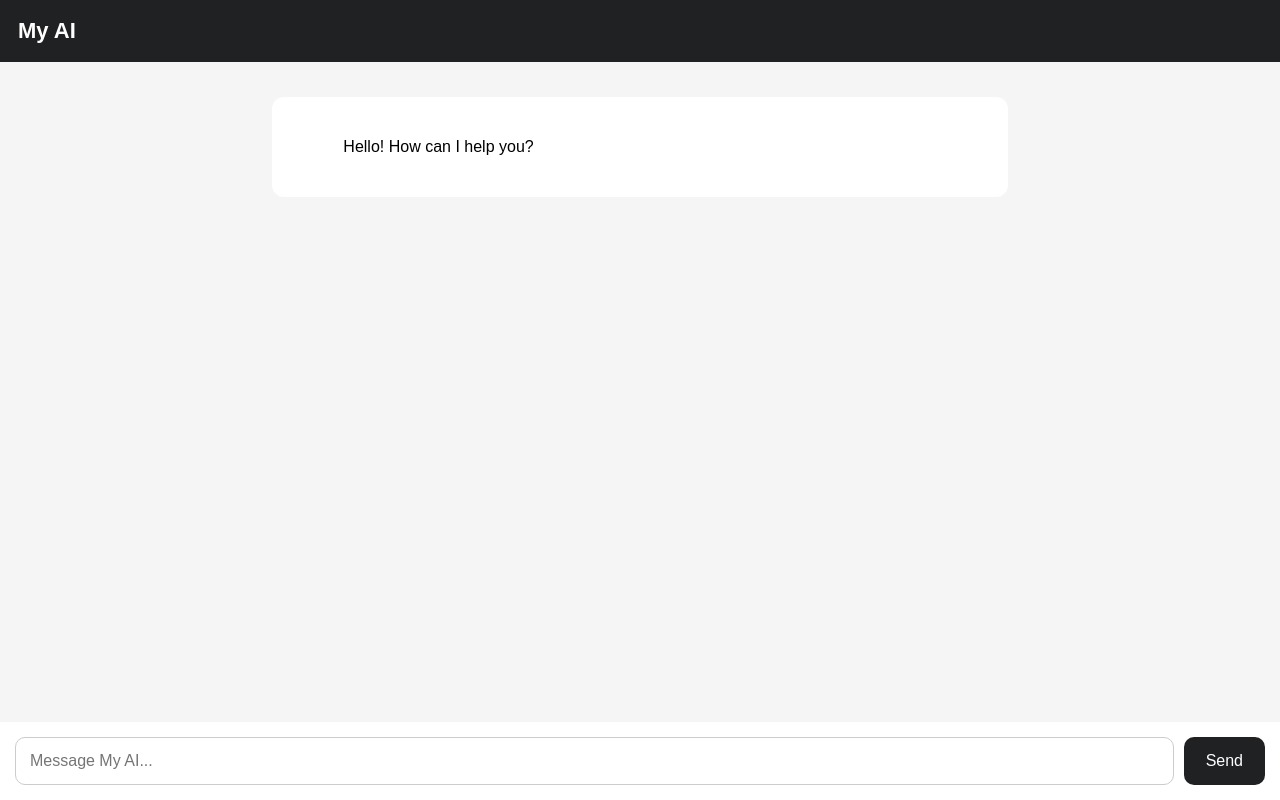
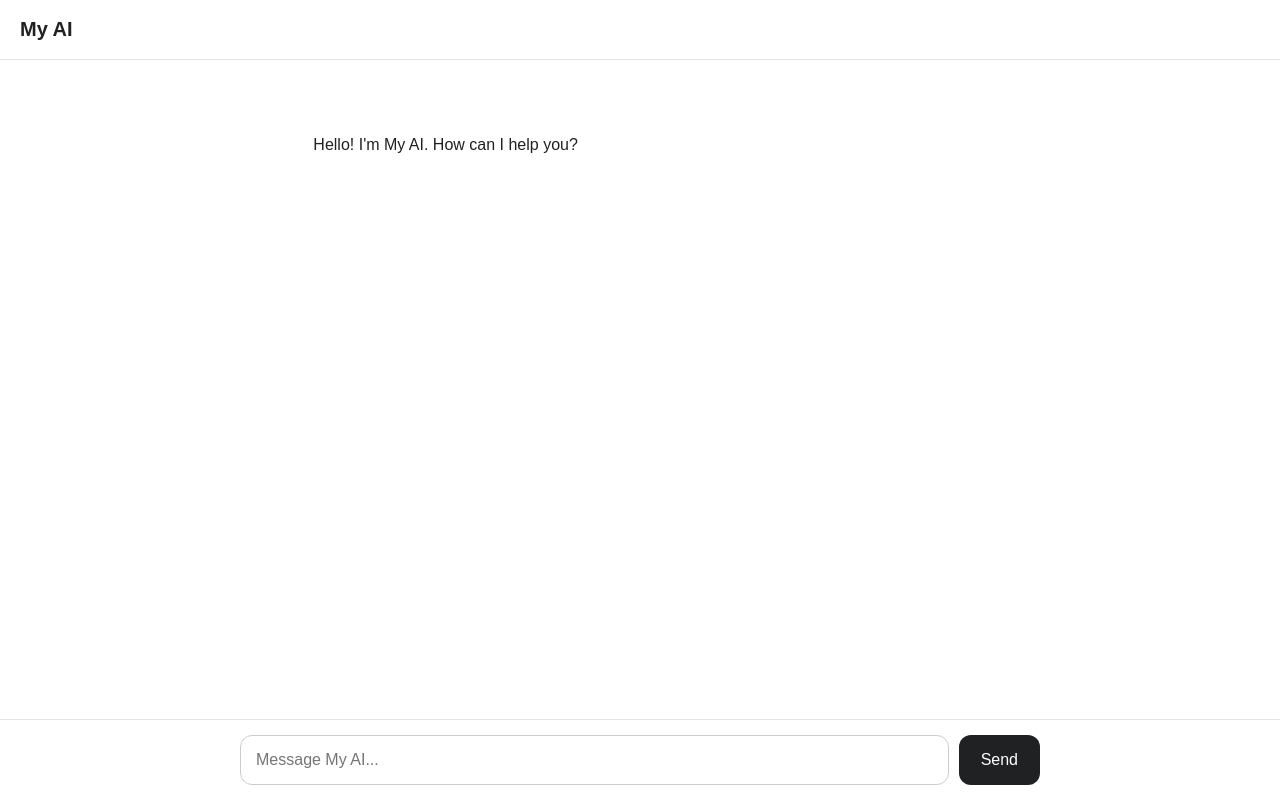
Before and after one commit to saathvikgandam65-del/MyAI, a Flask app: page / in a window 1280 px wide. Run offline with Flask 3, Linux system fonts and the light colour scheme.

Commit message:
Update index.html

```diff
--- a/templates/index.html
+++ b/templates/index.html
@@ -3,72 +3,122 @@
 <head>
     <title>My AI</title>
 
+    <meta name="viewport" content="width=device-width, initial-scale=1.0">
+
     <style>
+        * {
+            box-sizing: border-box;
+        }
+
         body {
             margin: 0;
             font-family: Arial, sans-serif;
-            background: #f5f5f5;
+            background: #ffffff;
+            color: #202123;
         }
 
         .header {
-            background: #202123;
-            color: white;
-            padding: 18px;
-            font-size: 22px;
+            height: 60px;
+            display: flex;
+            align-items: center;
+            padding: 0 20px;
+            border-bottom: 1px solid #e5e5e5;
+            font-size: 20px;
             font-weight: bold;
         }
 
         .chat {
-            height: calc(100vh - 140px);
+            height: calc(100vh - 130px);
             overflow-y: auto;
-            padding: 20px;
-            box-sizing: border-box;
+            padding: 30px 20px 100px;
         }
 
         .message {
-            max-width: 700px;
-            margin: 15px auto;
-            padding: 14px 18px;
+            max-width: 800px;
+            margin: 0 auto 25px;
+            padding: 16px 20px;
             border-radius: 12px;
-            line-height: 1.5;
+            line-height: 1.6;
             white-space: pre-wrap;
         }
 
         .user {
-            background: #d9fdd3;
+            background: #f0f0f0;
         }
 
         .ai {
-            background: white;
+            background: #ffffff;
         }
 
         .input-area {
             position: fixed;
             bottom: 0;
+            left: 0;
             width: 100%;
-            background: white;
-            padding: 15px;
-            box-sizing: border-box;
+            padding: 15px 20px;
+            background: rgba(255, 255, 255, 0.95);
+            border-top: 1px solid #e5e5e5;
+        }
+
+        .input-box {
+            max-width: 800px;
+            margin: auto;
             display: flex;
             gap: 10px;
         }
 
         input {
             flex: 1;
-            padding: 14px;
+            padding: 15px;
             border: 1px solid #ccc;
-            border-radius: 10px;
+            border-radius: 12px;
             font-size: 16px;
+            outline: none;
+        }
+
+        input:focus {
+            border-color: #888;
         }
 
         button {
-            padding: 14px 22px;
+            padding: 15px 22px;
             border: none;
-            border-radius: 10px;
+            border-radius: 12px;
             background: #202123;
             color: white;
             font-size: 16px;
             cursor: pointer;
+        }
+
+        button:hover {
+            opacity: 0.85;
+        }
+
+        .typing {
+            color: #777;
+            font-style: italic;
+        }
+
+        @media (max-width: 600px) {
+            .header {
+                font-size: 18px;
+            }
+
+            .chat {
+                padding: 20px 10px 100px;
+            }
+
+            .message {
+                padding: 13px 15px;
+            }
+
+            .input-area {
+                padding: 10px;
+            }
+
+            button {
+                padding: 14px 18px;
+            }
         }
     </style>
 </head>
@@ -80,12 +130,17 @@
     </div>
 
     <div class="chat" id="chat">
+
         <div class="message ai">
-            Hello! How can I help you?
+            Hello! I'm My AI. How can I help you?
         </div>
+
     </div>
 
     <div class="input-area">
+
+        <div class="input-box">
+
             <input
                 id="message"
                 type="text"
@@ -93,20 +148,30 @@
                 autocomplete="off"
             >
 
-        <button onclick="sendMessage()">Send</button>
+            <button onclick="sendMessage()">
+                Send
+            </button>
+
+        </div>
+
     </div>
 
     <script>
+
         const input = document.getElementById("message");
 
         input.addEventListener("keydown", function(event) {
+
             if (event.key === "Enter") {
                 event.preventDefault();
                 sendMessage();
             }
+
         });
 
+
         async function sendMessage() {
+
             const message = input.value.trim();
 
             if (!message) {
@@ -116,49 +181,83 @@
             const chat = document.getElementById("chat");
 
             chat.innerHTML += `
-                <div class="message user">${message}</div>
+                <div class="message user">${escapeHtml(message)}</div>
             `;
 
             input.value = "";
+
             input.focus();
 
             chat.scrollTop = chat.scrollHeight;
 
+
             const thinking = document.createElement("div");
-            thinking.className = "message ai";
-            thinking.textContent = "Thinking...";
-            thinking.id = "thinking";
+
+            thinking.className = "message ai typing";
+
+            thinking.textContent = "My AI is thinking...";
 
             chat.appendChild(thinking);
+
             chat.scrollTop = chat.scrollHeight;
 
+
             try {
+
                 const response = await fetch("/chat", {
+
                     method: "POST",
+
                     headers: {
                         "Content-Type": "application/json"
                     },
+
                     body: JSON.stringify({
                         message: message
                     })
+
                 });
+
 
                 const data = await response.json();
 
                 thinking.remove();
 
-                chat.innerHTML += `
-                    <div class="message ai">${data.reply}</div>
-                `;
+
+                const aiMessage = document.createElement("div");
+
+                aiMessage.className = "message ai";
+
+                aiMessage.textContent = data.reply;
+
+                chat.appendChild(aiMessage);
+
 
             } catch (error) {
+
                 thinking.textContent =
                     "Sorry, I couldn't connect to My AI.";
+
             }
 
+
             chat.scrollTop = chat.scrollHeight;
+
             input.focus();
+
         }
+
+
+        function escapeHtml(text) {
+
+            const div = document.createElement("div");
+
+            div.textContent = text;
+
+            return div.innerHTML;
+
+        }
+
     </script>
 
 </body>
```
Lines whose indentation alone changed are shown as unchanged.
